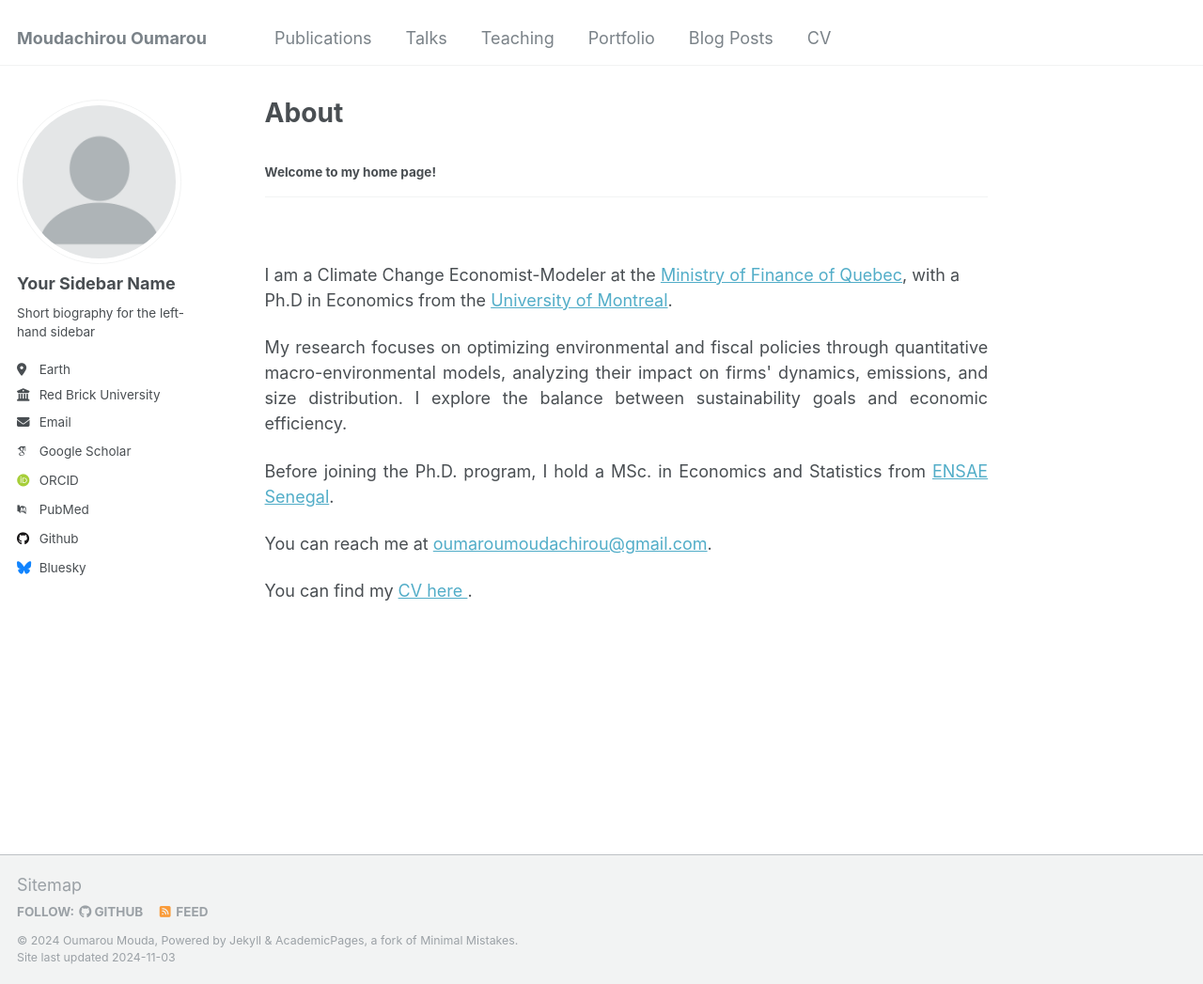
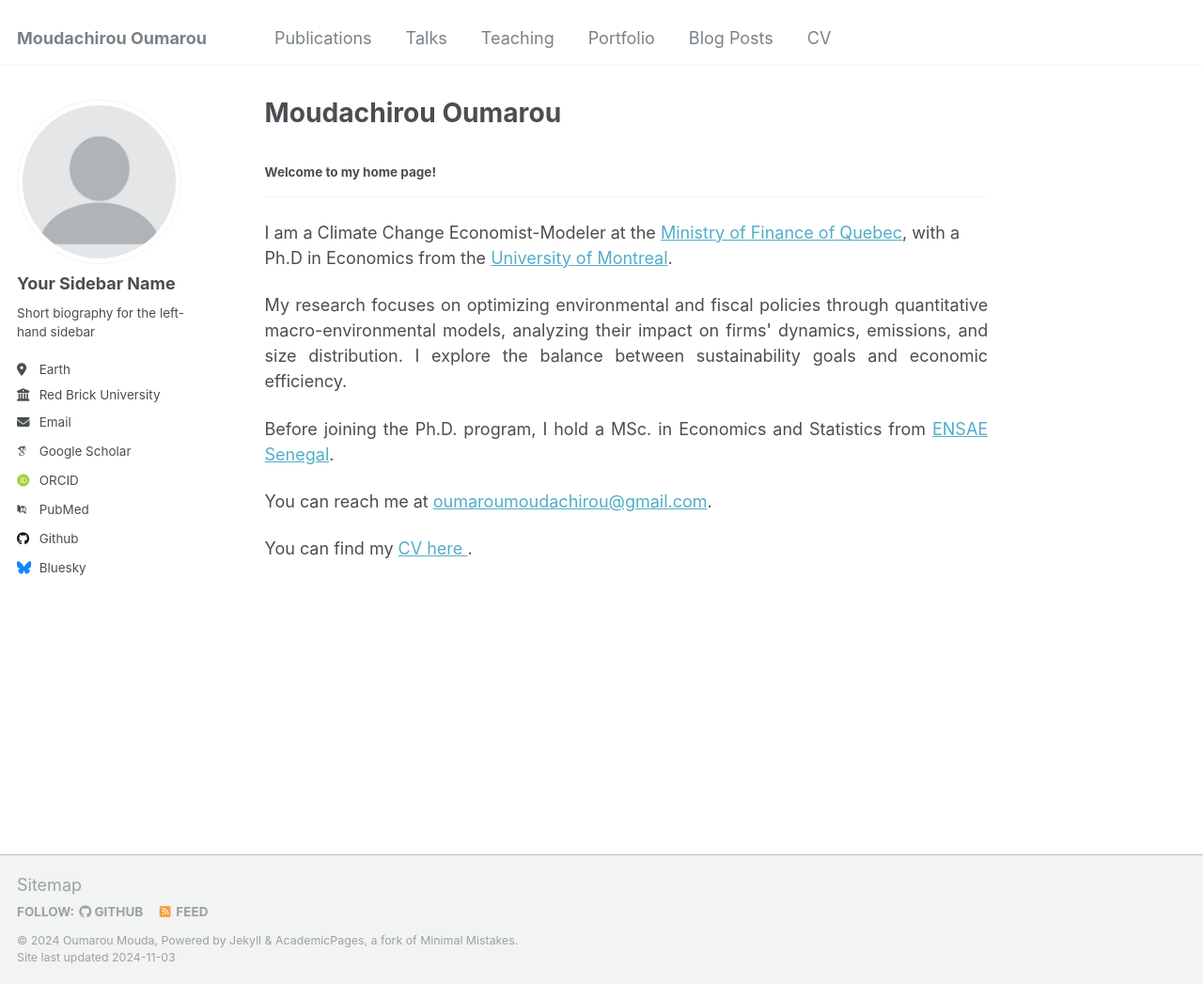
Before and after one commit to oumaroumoudachirou/oumaroumoudachirou.github.io, a Jekyll site: the page built from _pages/about.md, in a window 1280 px wide and 1047 px high. Shown: the whole window at 94% size. Built offline with Jekyll 4.4.1, drawn with Linux system fonts in a browser that asks for light colours; some web fonts are replaced.

Commit message:
Update about.md

```diff
--- a/_pages/about.md
+++ b/_pages/about.md
@@ -1,6 +1,6 @@
 ---
 permalink: /
-title: About
+title: Moudachirou Oumarou
 author_profile: true
 redirect_from:
   - /about/
@@ -54,7 +54,6 @@ More info about configuring Academic Pages can be found in [the guide](https://a
 <h4>Welcome to my home page!</h4>
 ------
  <!-- <br/> est pour inserer une ligne vide -->
-<br/>
  <!-- <br/>I am a Ph.D. candidate in economics at  [University of Montreal](https://sceco.umontreal.ca/english/home/) and  a member of [CIREQ](https://cireqmontreal.com/). -->
 
 I am a Climate Change Economist-Modeler at the [Ministry of Finance of Quebec](https://www.finances.gouv.qc.ca/), with a Ph.D in Economics from the  [University of Montreal](https://sceco.umontreal.ca/english/home/).
```
